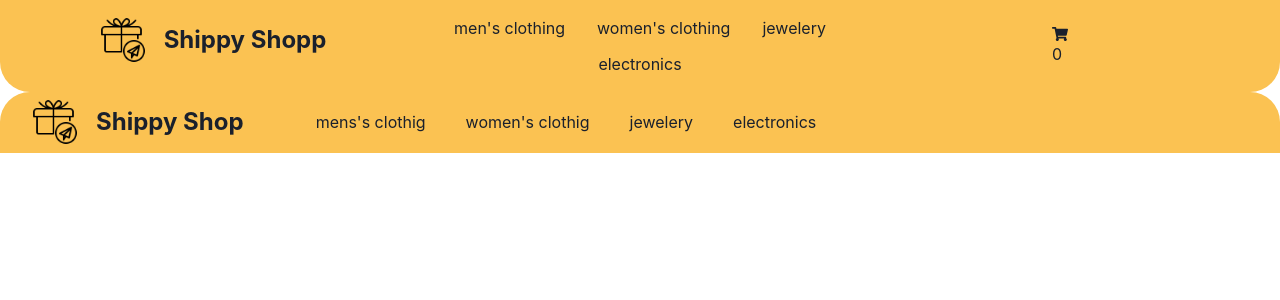
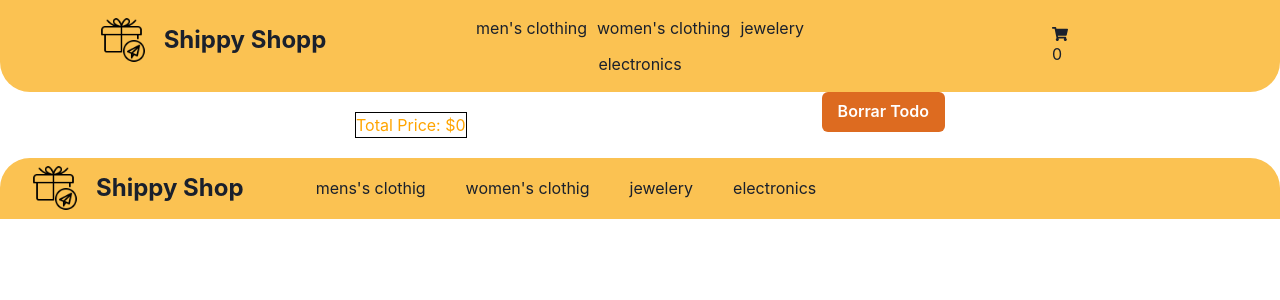
Before and after one commit to juanlujan22/shippy-shopp, a React (Vite) app: page /cart in a window 1280 px wide. Shown: the top 300 px of the page. Built offline with nearby package versions, Linux system fonts and the light colour scheme.

Commit message:
archivo readme + ajustes varios

```diff
--- a/index.html
+++ b/index.html
@@ -4,7 +4,7 @@
     <meta charset="UTF-8" />
     <link rel="icon" type="image/svg+xml" href="/logo.png" />
     <meta name="viewport" content="width=device-width, initial-scale=1.0" />
-    <title>Shippy Shop</title>
+    <title>Shippy Shopp</title>
   </head>
   <body>
     <div id="root"></div>
--- a/src/components/Cart/Cart.jsx
+++ b/src/components/Cart/Cart.jsx
@@ -1,25 +1,34 @@
 import { CartContext } from "../../context/CartContext";
 import { useContext } from "react";
-import { Center, VStack, HStack, Image, Text, Button } from "@chakra-ui/react";
+import { Center, VStack, HStack, Image, Text, Button, Box } from "@chakra-ui/react";
 export function Cart() {
   const { cartList, deleteItem, removeList, totalPrice } = useContext(CartContext);
   const render= () => { return cartList.map( product =>{
     return (
       <Center  >
         <VStack>
-          <HStack key={product.id} boxShadow="lg" p="6" rounded="md" spacing={10} bg="white" >
+          <HStack w="100vw" key={product.id} boxShadow="lg" p="6" rounded="md" spacing={10} bg="white" >
             <Image src={product.image} w="100px" />
             <Text as="b">Cantidad: {product.qty}</Text>
             <Text as="b">Producto: {product.title}</Text>
-            <Text as="b">Precio: {product.price}</Text>
+            <Text as="b">Precio: ${product.price}</Text>
             <Button colorScheme="orange" onClick={()=>{deleteItem(product.id)}}>X</Button>
           </HStack>
         </VStack>
       </Center>
     )})}
-  return (
-    <>
-      {render()}
+    return (
+      <>
+      <div>
+        {render()}
+        <Box display="flex" justifyContent="space-evenly" alignItem="center" >
+         <Box  p="5" textStyle='h1' color="orange" >
+          <Text display="flex" justifyContent="center" border= "solid 0.5px black" > Total Price: ${totalPrice()}</Text>
+         </Box>
+          <Button  colorScheme="orange" onClick={()=>removeList()}> Borrar Todo </Button>
+        </Box>
+      </div>
+
     </>
   );
 }
--- a/src/components/CartWidget/CartWidget.jsx
+++ b/src/components/CartWidget/CartWidget.jsx
@@ -6,8 +6,8 @@ import { useContext } from "react";
 
 export function CartWidget() {
 
-  const {cartList}  = useContext(CartContext)
-  console.log(cartList)
+  const {totalQuantity }  = useContext(CartContext)
+
 
   return (
     <>
@@ -18,7 +18,7 @@ export function CartWidget() {
         alignItems={"center"}
       >
         <NavLink to="/cart">
-          <FaShoppingCart /> {cartList.length}
+          <FaShoppingCart /> <p>{totalQuantity()}</p>
         </NavLink>
       </Flex>
     </>
--- a/src/components/ItemDetail/ItemDetail.jsx
+++ b/src/components/ItemDetail/ItemDetail.jsx
@@ -49,9 +49,14 @@ export function ItemDetail({ item }) {
           {
             added
             ?
-            <NavLink to="/cart">
-              <Button>Ir al Carrito</Button>
-            </NavLink>
+            <div p="5">
+              <NavLink to="/cart">
+                <Button p="5" ml="3">Ir al Carrito</Button>
+              </NavLink>
+              <NavLink to="/">
+                <Button p="5" ml="3">Ir a Principal</Button>
+              </NavLink>
+            </div>
             :
             <Stack pl="6" flexDirection="row" >
               <ItemCount stock={10} incial={1} onAdd={onAdd} />
--- a/src/components/NavBar/NavBar.jsx
+++ b/src/components/NavBar/NavBar.jsx
@@ -1,30 +1,39 @@
-import { Link, Heading, Grid, Box } from "@chakra-ui/react";
+import {  Heading, Grid, Box } from "@chakra-ui/react";
 import { CartWidget } from "../CartWidget/CartWidget";
 import Logo from "/logo.png"
-import { NavLink } from "react-router-dom";
+import { Link } from "react-router-dom";
 
 const NavBar = () => {
   return (
     <Grid padding={"10px"} templateColumns={"repeat(3, 2fr)"} borderBottomRadius="30px"  background={"#FBC252"} h="fit" >
-      <NavLink to="/">
+      <Link to="/">
         <Box display={"flex"} alignItems="center" justifyContent="center" flexWrap="wrap" >
           <img src={Logo} style={{height: "50px" }} alt={"logo"} />
           <Heading as='b' fontSize="2xl" p='4'> Shippy Shopp </Heading>
         </Box>
-      </NavLink>
-      <Box display={"flex"} alignItems="center" justifyContent="center" flexWrap="wrap" >
-        <NavLink to="category/men's clothing">
-          <Link p='4'> men's clothing </Link>
-        </NavLink>
-        <NavLink to="category/women's clothing">
-          <Link p='4'> women's clothing </Link>
-        </NavLink>
-        <NavLink to="category/jewelery">
-         <Link p='4'> jewelery </Link>
-        </NavLink>
-        <NavLink to="category/electronics">
-         <Link p='4'> electronics </Link>
-        </NavLink>
+      </Link>
+      <Box display={"flex"}  alignItems="center" justifyContent="center" flexWrap="wrap" >
+        <Box m="5px">
+          <Link  to="category/men's clothing">
+            men's clothing
+          </Link>
+        </Box>
+        <Box m="5px">
+          <Link  to="category/women's clothing">
+            women's clothing
+          </Link>
+        </Box>
+        <Box m="5px">
+          <Link  to="category/jewelery">
+            jewelery
+          </Link>
+        </Box>
+        <Box m="5px">
+          <Link  to="category/electronics">
+            electronics
+          </Link>
+        </Box>
+
       </Box>
       <Box display={"flex"} justifyContent="center" >
         <CartWidget />
--- a/src/context/CartContext.jsx
+++ b/src/context/CartContext.jsx
@@ -5,6 +5,7 @@ export const CartContext = createContext();
 const CartContextProvider = ({ children }) => {
   const [cartList, setCartList] = useState([]);
 
+  console.log(cartList)
   const isInCart = (id) => {
     cartList.find((prod) => {
       prod.id === id;
@@ -29,7 +30,8 @@ const CartContextProvider = ({ children }) => {
   };
   const removeList = () => setCartList([]);
 
-  const totalPrice =()=>{cartList.reduce((total, elem)=> total + elem.price, 0)
+  const totalPrice =()=>{
+    return cartList.reduce((total, elem)=> total += (elem.price * elem.qty), 0)
   }
 
   const deleteItem = (id) => {
@@ -40,9 +42,15 @@ const CartContextProvider = ({ children }) => {
     );
   };
 
+  const cleanCart = ()=>{setCartList([])}
+
+  const totalQuantity = ()=>{
+    return cartList.reduce((acc, product) => acc += product.qty, 0)
+  }
+
   return (
     <CartContext.Provider
-      value={{ cartList, addToCart, removeList, deleteItem, totalPrice }}
+      value={{ cartList, addToCart, removeList, deleteItem, totalPrice, cleanCart, totalQuantity}}
     >
       {children}
     </CartContext.Provider>
```
Also changed, not shown: 1 other file (tests, documents, lock files or other folders).
